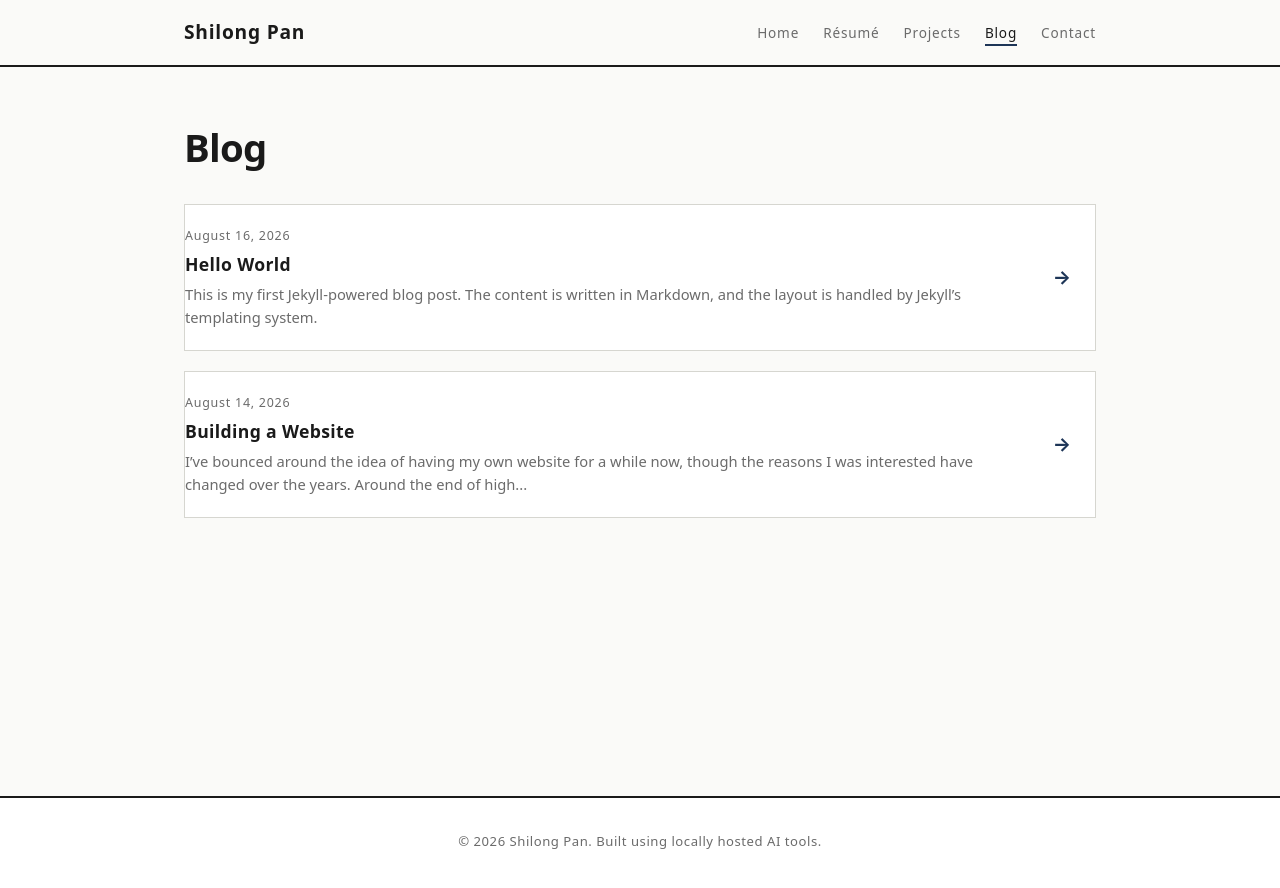
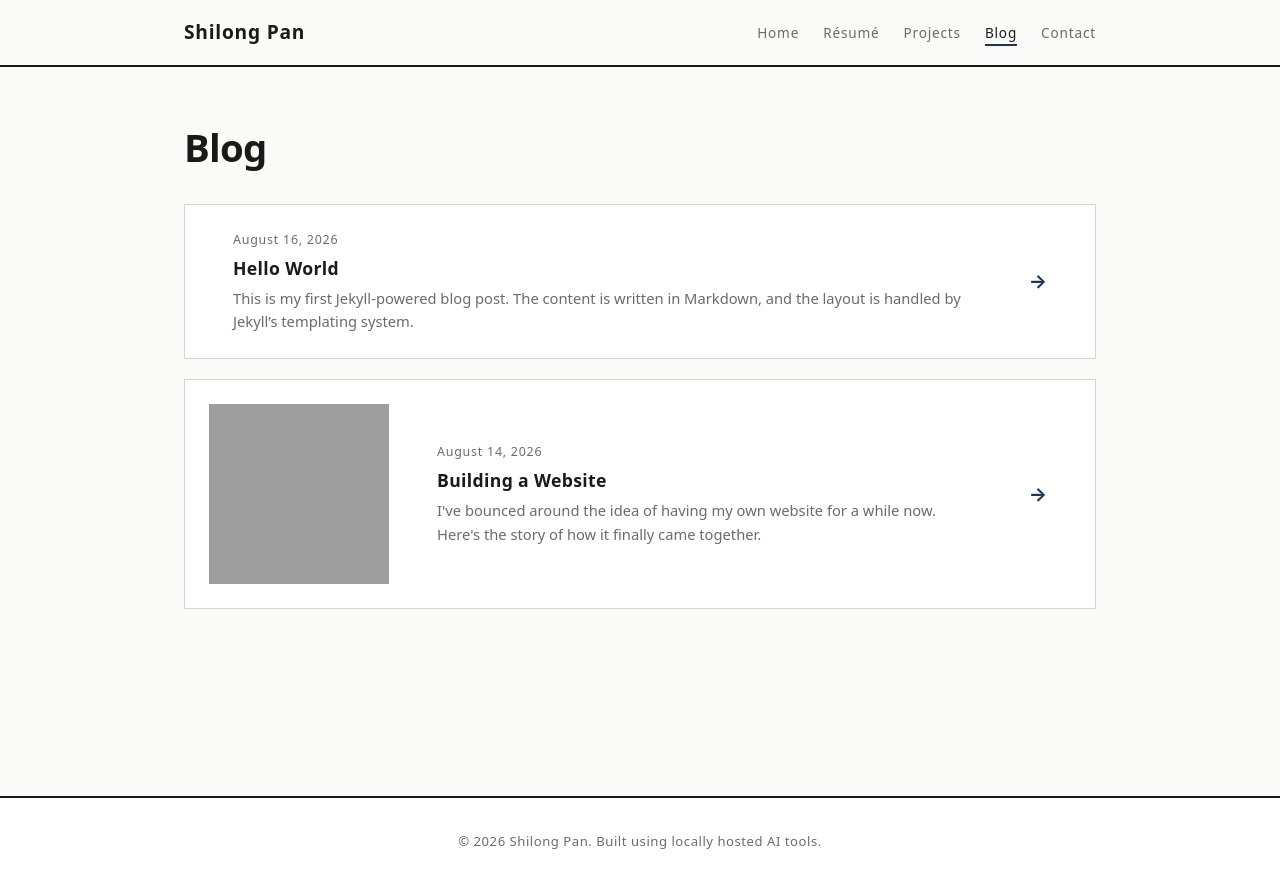
Before and after one commit to ShilongPan/ShilongPan.github.io, a Jekyll site: the page built from blog.html, in a window 1280 px wide. Shown: the top 888 px of the page. Built offline with Jekyll 4.4.1, drawn with Linux system fonts in a browser that asks for light colours; grey boxes are pictures that could not be loaded.

Commit message:
Add custom abstract text, image captions, and looser post card padding
- Blog index uses post.abstract (falls back to excerpt) for card excerpts
- Post layout renders thumbnail with optional caption
- Added .image-caption CSS class
- Increased .post-card padding to 1.5rem for more breathing room
- Adjusted .post-card-body padding accordingly
- Updated 2026-08-14 post with abstract and caption front-matter

```diff
--- a/_layouts/blog-index.html
+++ b/_layouts/blog-index.html
@@ -8,10 +8,15 @@ title: Blog
   <div class="post-list">
     {% for post in site.posts %}
     <a href="{{ post.url | relative_url }}" class="post-card">
+      {% if post.thumbnail %}
+      <div class="post-card-thumb">
+        <img src="{{ post.thumbnail | relative_url }}" alt="{{ post.title }}">
+      </div>
+      {% endif %}
       <div class="post-card-body">
         <span class="post-card-date">{{ post.date | date: "%B %d, %Y" }}</span>
         <span class="post-card-title">{{ post.title }}</span>
-        <span class="post-card-excerpt">{{ post.excerpt | strip_html | truncatewords: 30 }}</span>
+        <span class="post-card-excerpt">{{ post.abstract | default: post.excerpt | strip_html | truncatewords: 30 }}</span>
       </div>
       <span class="post-card-arrow">→</span>
     </a>
--- a/_posts/2026-08-14-building-a-website.md
+++ b/_posts/2026-08-14-building-a-website.md
@@ -3,16 +3,7 @@ layout: post
 title: "Building a Website"
 date: 2026-08-14
 categories: [website, process]
+thumbnail: /images/20260814blogimg.jpg
+caption: "Working at my desk while building this site."
+abstract: "I've bounced around the idea of having my own website for a while now. Here's the story of how it finally came together."
 ---
-
-I've bounced around the idea of having my own website for a while now, though the reasons I was interested have changed over the years. Around the end of high school, I thought it would maybe be a fun project, but was dissuaded by the cost of website building services and even just the cost of a domain. Through my undergraduate degree, I enjoyed photography as a hobby, and meandered through several options for hosting my photos online. I even started a Tumblr blog in the process, but eventually got bored with the platform and let it die.
-
-Later, I was interested in having a personal space to share my projects, my research, and my writing. I looked into various website builders and content management systems, but ultimately decided to go with a simple static website hosted on GitHub Pages. This allowed me to have full control over the design and content, without having to worry about server maintenance or hosting costs.
-
-With putting together a simple website no longer requiring me to actually learn HTML, my historically low motivation was sufficient to overcome that major hurdle and get started. I still wanted most of the same things from the website: to be a record of my experiences, a résumé, and a place for me to share my photos and writings. Although using GitHub Pages to host my website disallows me from using server-side processing, I found that this limitation actually encouraged me to focus on the content rather than the technology.
-
-My next steps are to properly infill my experiences, a few projects, and a few more blog posts. However, I still want to push the boundaries of what AI can do here and try to make the site more fun to be on. I might scrap the layout and have the entire site be on one HTML page so I can do more interesting transitions. I would also like to take a more involved role in the visuals of the website, perhaps adding more custom illustrations or animations.
-
-This should be adequate for my inaugural blog post. Hopefully my future posts will be more interesting; project updates, life events, essays. If you like my website feel free to mention it, I could always use the ego stroke. If you didn't, keep it to yourself.
-
-— Shilong
--- a/style.css
+++ b/style.css
@@ -715,7 +715,7 @@ footer {
   display: flex;
   align-items: center;
   gap: 1.5rem;
-  padding: 0;
+  padding: 1.5rem;
   background: var(--surface);
   border: 1px solid var(--border);
   transition: transform .2s ease, box-shadow .2s ease, border-color .2s ease;
@@ -754,7 +754,7 @@ footer {
   display: flex;
   flex-direction: column;
   justify-content: center;
-  padding: 1.25rem 1.5rem 1.25rem 0;
+  padding: 0 1.5rem;
   min-width: 0;
 }
 
@@ -842,6 +842,15 @@ footer {
   border: 1px solid var(--border);
   border-top: 3px solid var(--accent);
   background: var(--surface);
+}
+
+.image-caption {
+  display: block;
+  text-align: center;
+  font-size: .82rem;
+  color: var(--muted);
+  font-style: italic;
+  padding: .75rem .5rem 0;
 }
 .blog-content p {
   margin-bottom: 1.25rem;
```
Also changed, not shown: _layouts/post.html (+9 -0 lines).
